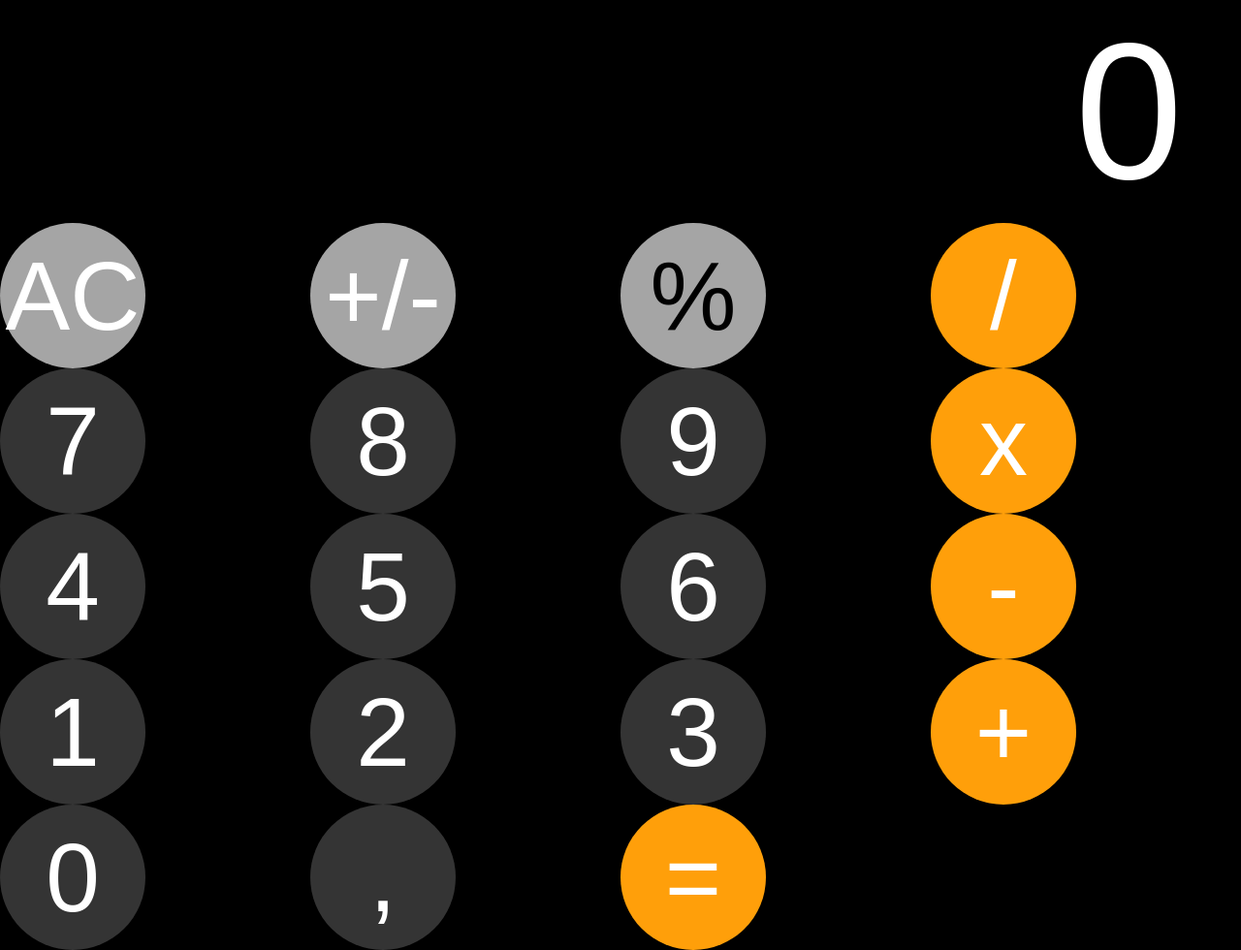
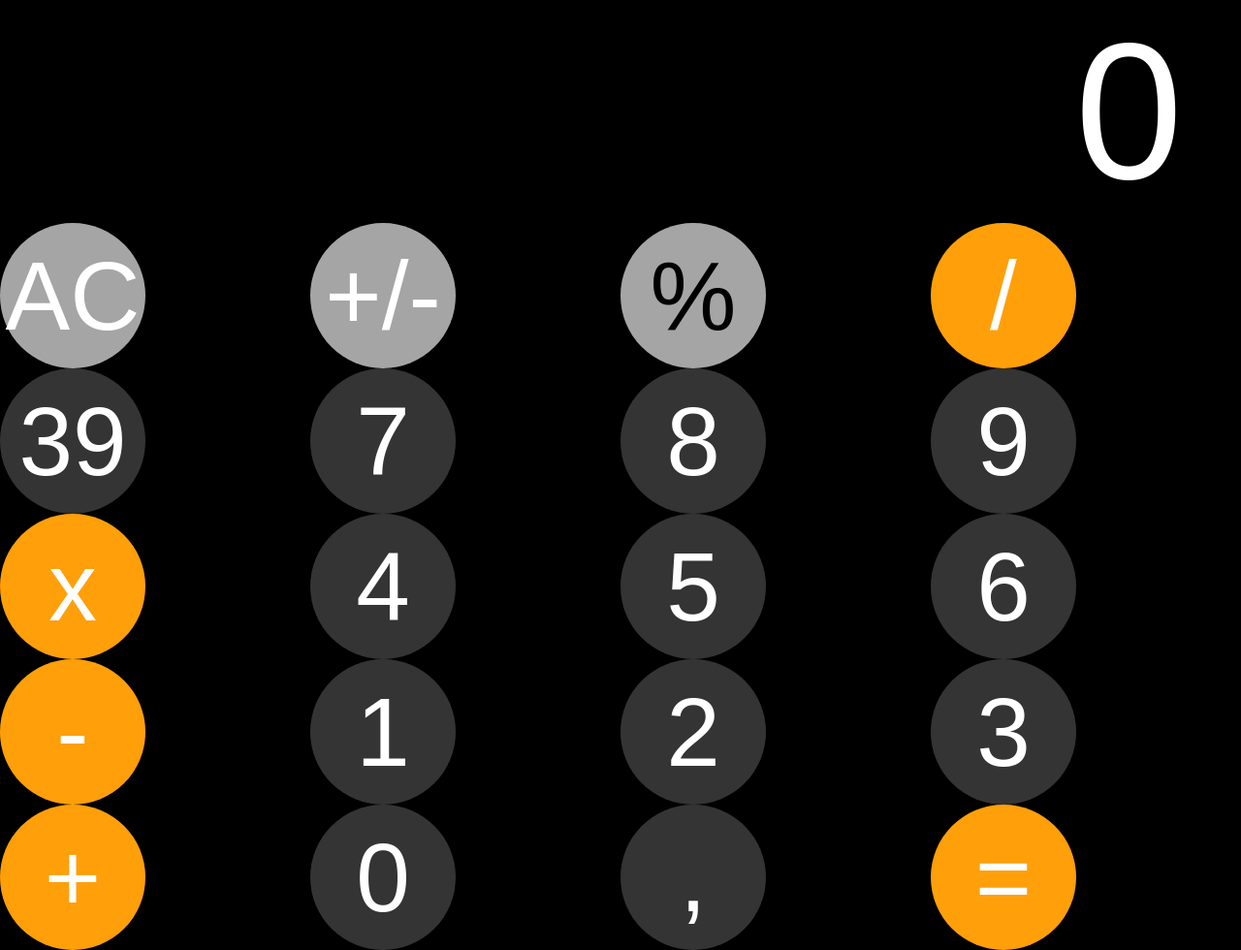
Before and after one commit to mutongaalvid/calc-project, a plain HTML site: page cakc ios/index.html in a window 1280 px wide. Shown: the whole page at 97% size. Drawn offline with Linux system fonts and the light colour scheme.

Commit message:
updated contents of index.html with a new line

```diff
--- a/cakc ios/index.html
+++ b/cakc ios/index.html
@@ -15,6 +15,7 @@
                 <button class="item item1 negative">+/-</button>
                 <button class="item percent sign">%</button>
                 <button class="item item3 sign" >/</button>
+                <button class="item numbers">39</button>
                 <button class="item numbers">7</button>
                 <button class="item numbers">8</button>
                 <button class="item numbers">9</button>
```
